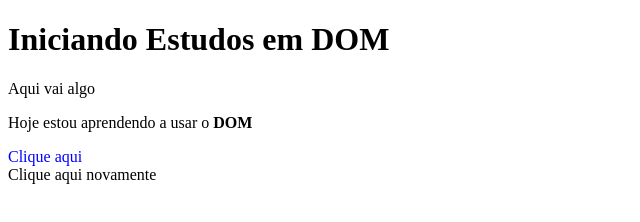
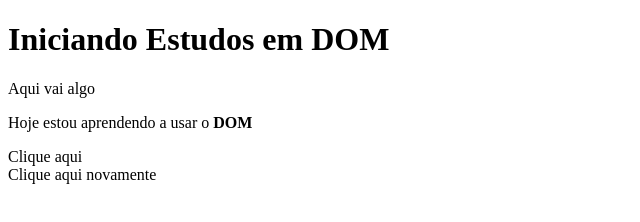
Before and after one commit to SilasAlefe/Curso-de-JavaScript, a plain HTML site: page Aula 07/Ex 001.html in a window 1280 px wide. Shown: the full height of the page, 0-640 px from the left. Drawn offline with Linux system fonts and the light colour scheme.

Commit message:
Atualização - 30/05/2025 - 13:29

```diff
--- a/Aula 07/Ex 001.html
+++ b/Aula 07/Ex 001.html
@@ -34,8 +34,7 @@
 
         p2.style.background = 'green'*/
 
-        var p3 = window.document.querySelector('div#msg')
-        p3.style.color = 'blue'
+
     </script>
 </body>
 </html>
```
